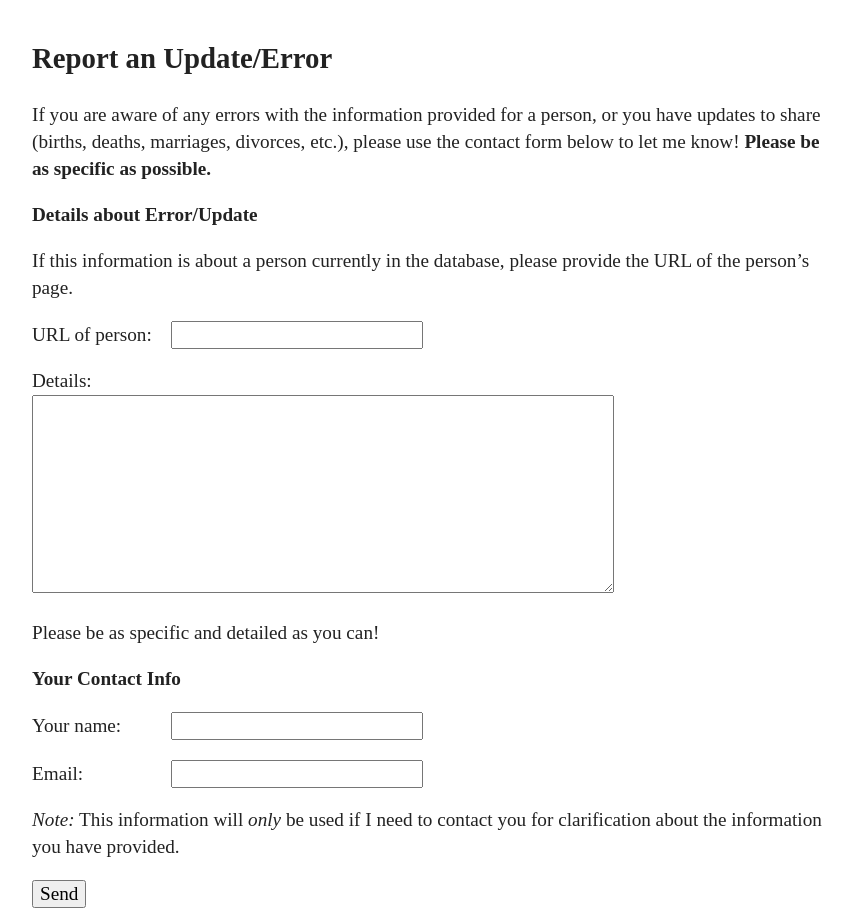
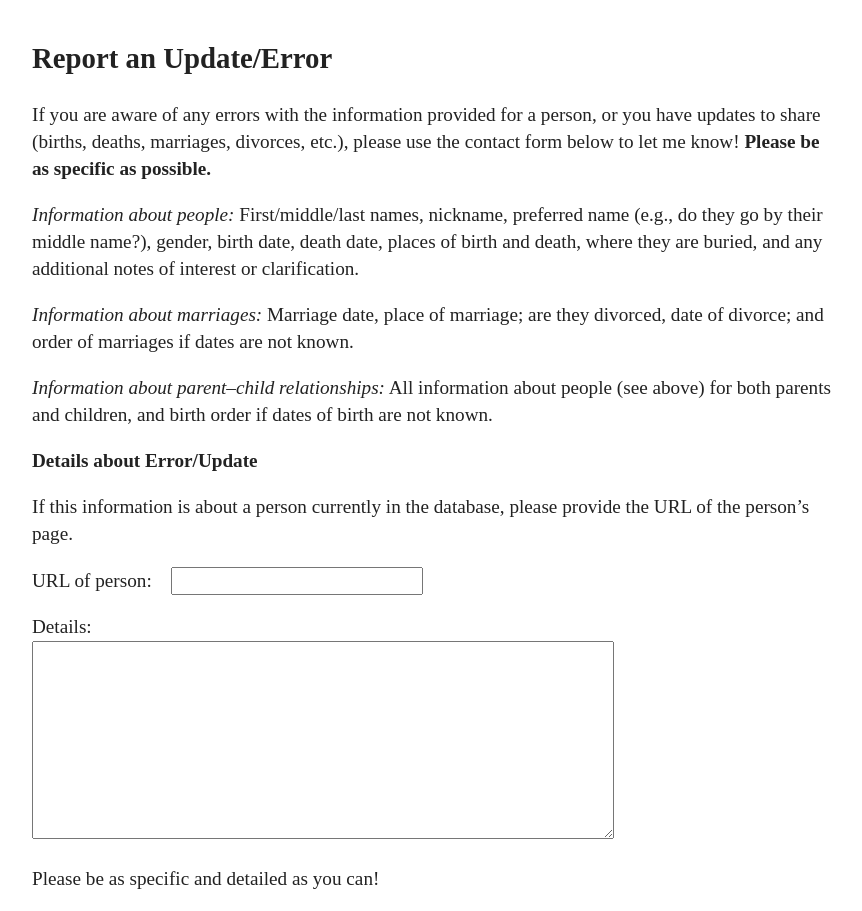
Before and after one commit to jeff-hughes/portertree, a Flask app: page /report in a window 1280 px wide. Shown: the part 56-967 px from the top of the page, without its empty margins (208-1070 px from the left). Run offline with Flask 2, Linux system fonts and the light colour scheme; parts of the project's set-up code (start-up, migrations or seed data) failed here and were passed over; some libraries are stand-ins or nearby versions; some web fonts are replaced.

Commit message:
Add note on reporting page about what fields are requested

```diff
--- a/app/app/templates/report.html
+++ b/app/app/templates/report.html
@@ -9,6 +9,15 @@
     {% if message %}<div class="alert_message alert_{{ message_style }}">{{ message }}</div>{% endif %}
     <p>
         If you are aware of any errors with the information provided for a person, or you have updates to share (births, deaths, marriages, divorces, etc.), please use the contact form below to let me know! <strong>Please be as specific as possible.</strong>
+    </p>
+    <p>
+        <em>Information about people:</em> First/middle/last names, nickname, preferred name (e.g., do they go by their middle name?), gender, birth date, death date, places of birth and death, where they are buried, and any additional notes of interest or clarification.
+    </p>
+    <p>
+        <em>Information about marriages:</em> Marriage date, place of marriage; are they divorced, date of divorce; and order of marriages if dates are not known.
+    </p>
+    <p>
+        <em>Information about parent&ndash;child relationships:</em> All information about people (see above) for both parents and children, and birth order if dates of birth are not known.
     </p>
     <form method="POST" action="{{ url_for('report') }}">
         <fieldset>
```
